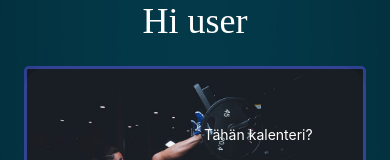
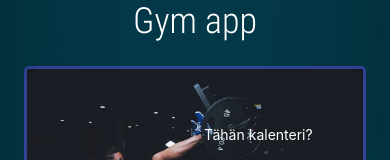
Before and after one commit to juhoohuj/mobile-project, a React Native app: screen / in a window 390 px wide. Shown: the top 160 px of the page. Built offline with nearby package versions, Linux system fonts and the light colour scheme.

Commit message:
Fontti toimii

```diff
--- a/App.js
+++ b/App.js
@@ -23,12 +23,17 @@ const Nav = () => {
     </NavigationContainer>
   );
 }
+
+
 export default function App() {
-  const [loaded] = useFonts({
-    RobotoCondensed: require('./assets/Fonts/RobotoCondensed-Bold.ttf'),
+  const [fontsLoaded] = useFonts({
+    'RobotoCondensed-Bold': require('./assets/Fonts/RobotoCondensed-BoldItalic.ttf'),
+    'RobotoCondensed-Regular' : require('./assets/Fonts/RobotoCondensed-Regular.ttf'),
+    'RobotoCondensed-BoldItalic' : require('./assets/Fonts/RobotoCondensed-BoldItalic.ttf'),
+    'RobotoCondensed-Light' : require('./assets/Fonts/RobotoCondensed-Light.ttf')
   });
 
-  if (!loaded) {
+  if (!fontsLoaded) {
     return null;
   }
 
--- a/components/HomeScreen.js
+++ b/components/HomeScreen.js
@@ -8,7 +8,7 @@ import backgroundImage from '../assets/background.jpg';
     return (
         <View style={styles.container}>
          <ImageBackground source={backgroundImage} style={styles.backgroundImage}>
-            <Text style={styles.headerStyle}>Hi user</Text>
+            <Text style={styles.headerStyle}>Gym app</Text>
                 <View style={[{flex: 1}, styles.elementsContainer]}>
                     <View style={{flex: 2, backgroundColor: '#647AA3', borderRadius: 25, marginBottom:15 }}>
                         <Image
--- a/package.json
+++ b/package.json
@@ -3,7 +3,7 @@
   "version": "1.0.0",
   "main": "node_modules/expo/AppEntry.js",
   "scripts": {
-    "start": "expo start --tunnel",
+    "start": "expo start",
     "android": "expo start --android",
     "ios": "expo start --ios",
     "web": "expo start --web"
--- a/react-native.config.js
+++ b/react-native.config.js
@@ -3,5 +3,5 @@ module.exports = {
         ios:{},
         android:{}
     },
-    assets:['./assets/fonts/'],
-}
+    assets:['./assets/Fonts'],
+};
--- a/styles/Styles.js
+++ b/styles/Styles.js
@@ -45,7 +45,7 @@ export default StyleSheet.create({
       fontWeight: '100',
       marginBottom: 24,
       color: "#ffff",
-      fontFamily: 'RobotoCondensed-Bold',
+      fontFamily: 'RobotoCondensed-Light',
     },
     elementsContainer: {
       marginLeft: 24,
@@ -71,6 +71,8 @@ export default StyleSheet.create({
       top: 60,
       left:180,
       fontSize: 80,
+      fontFamily: 'RobotoCondensed-Light',
+
     },
     TextInput:{
       height: 50,
```
